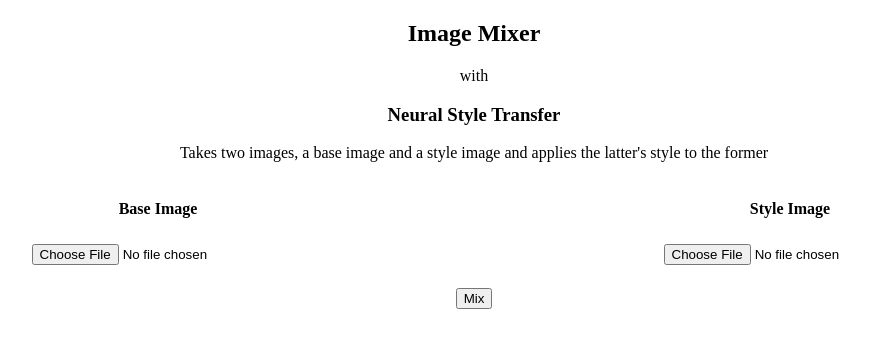
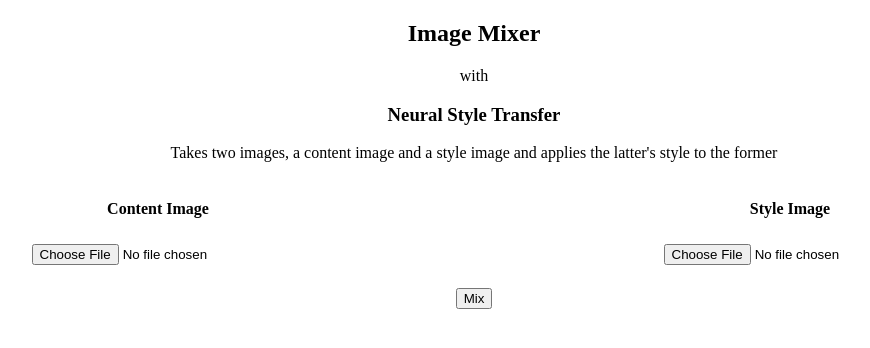
Before and after one commit to KarthikGM05/python_mini_project, a Flask app: template templates/index.html in a window 1280 px wide. Shown: the top 348 px of the page, without its empty margins (166-1036 px from the left). Run offline with Flask 2, Linux system fonts and the light colour scheme; the template is opened without the code that fills it: values that come from a table or form of the project are taken from there, others are empty; some libraries are stand-ins or nearby versions.

Commit message:
Revised changes for Report

```diff
--- a/app.py
+++ b/app.py
@@ -1,26 +1,28 @@
-from flask import Flask, request, render_template, session, redirect, url_for, send_from_directory
-from flask_wtf import FlaskForm
-from wtforms import Form, FileField, validators, SubmitField
-import tensorflow as tf
+import glob
+import os
+import time
+
+import imageio
 import matplotlib.pyplot as plt
 import numpy as np
 import PIL.Image as pil
-import time
-import imageio
-import glob
+import tensorflow as tf
+from flask import (Flask, redirect, render_template, request,
+                   send_from_directory, session, url_for)
+from flask_wtf import FlaskForm
 from werkzeug.utils import secure_filename
-import os
+from wtforms import FileField, Form, SubmitField, validators
 
 app = Flask(__name__)
 app.config.from_object(os.environ['APP_SETTINGS'])
 app.config['UPLOAD_FOLDER'] = '.'
 style_targets = {}
-base_targets = {}
+content_targets = {}
 
 
 class ImageForm(FlaskForm):
-    base = FileField("Base Image", [validators.DataRequired()], render_kw={
-                     'accept': 'image/*', 'onchange': 'readURL(this, "#base-img")', 'style': 'padding: 5px;'})
+    content = FileField("Content Image", [validators.DataRequired()], render_kw={
+                     'accept': 'image/*', 'onchange': 'readURL(this, "#content-img")', 'style': 'padding: 5px;'})
     style = FileField("Style Image", [validators.DataRequired()], render_kw={
                       'accept': 'image/*', 'onchange': 'readURL(this, "#style-img")', 'style': 'padding: 5px;'})
     submit = SubmitField("Mix")
@@ -66,12 +68,12 @@ def gram_matrix(t):
     return result/(num_loc)
 
 
-class StyleBaseModel(tf.keras.models.Model):
-    def __init__(self, style_layers, base_layers):
-        super(StyleBaseModel, self).__init__()
-        self.vgg = transfer_vgg(style_layers + base_layers)
+class StyleContentModel(tf.keras.models.Model):
+    def __init__(self, style_layers, content_layers):
+        super(StyleContentModel, self).__init__()
+        self.vgg = transfer_vgg(style_layers + content_layers)
         self.style_layers = style_layers
-        self.base_layers = base_layers
+        self.content_layers = content_layers
         self.num_style_layers = len(style_layers)
         self.vgg.trainable = False
 
@@ -81,21 +83,21 @@ class StyleBaseModel(tf.keras.models.Model):
         preprocessed_input = tf.keras.applications.vgg19.preprocess_input(
             inputs)
         outputs = self.vgg(preprocessed_input)
-        style_outputs, base_outputs = (outputs[:self.num_style_layers],
+        style_outputs, content_outputs = (outputs[:self.num_style_layers],
                                        outputs[self.num_style_layers:])
 
         style_outputs = [gram_matrix(style_output)
                          for style_output in style_outputs]
 
-        base_dict = {base_name: value
-                     for base_name, value
-                     in zip(self.base_layers, base_outputs)}
+        content_dict = {content_name: value
+                     for content_name, value
+                     in zip(self.content_layers, content_outputs)}
 
         style_dict = {style_name: value
                       for style_name, value
                       in zip(self.style_layers, style_outputs)}
 
-        return {'base': base_dict, 'style': style_dict}
+        return {'content': content_dict, 'style': style_dict}
 
 
 def clip_0_1(image):
@@ -106,17 +108,17 @@ def mse(y, y_hat):
     return tf.reduce_mean((y - y_hat) ** 2)
 
 
-def style_base_loss(outputs):
+def style_content_loss(outputs):
     style_outputs = outputs['style']
-    base_outputs = outputs['base']
+    content_outputs = outputs['content']
     style_loss = tf.add_n([mse(style_outputs[name], style_targets[name])
                            for name in style_outputs.keys()])
     style_loss *= style_weight / num_style_layers
 
-    base_loss = tf.add_n([mse(base_outputs[name], base_targets[name])
-                          for name in base_outputs.keys()])
-    base_loss *= base_weight / num_base_layers
-    loss = style_loss + base_loss
+    content_loss = tf.add_n([mse(content_outputs[name], content_targets[name])
+                          for name in content_outputs.keys()])
+    content_loss *= content_weight / num_content_layers
+    loss = style_loss + content_loss
     return loss
 
 
@@ -132,8 +134,8 @@ def tensor_to_image(tensor):
 @tf.function()
 def train_step(image):
     with tf.GradientTape() as tape:
-        outputs = style_base_model(image)
-        loss = style_base_loss(outputs)
+        outputs = style_content_model(image)
+        loss = style_content_loss(outputs)
         loss += total_variation_weight*tf.image.total_variation(image)
 
     grad = tape.gradient(loss, image)
@@ -143,18 +145,23 @@ def train_step(image):
 
 # Break out the VGG19 network.
 vgg19 = tf.keras.applications.VGG19(include_top=False, weights='imagenet')
-base_layers = ['block5_conv2']
+# Content layer where will pull our feature maps
+content_layers = ['block5_conv2']
+
+# Style layers we are interested in
 style_layers = ['block1_conv1',
                 'block2_conv1',
                 'block3_conv1',
                 'block4_conv1',
                 'block5_conv1']
-num_base_layers = len(base_layers)
+
+num_content_layers = len(content_layers)
 num_style_layers = len(style_layers)
-style_base_model = StyleBaseModel(style_layers, base_layers)
+
+style_content_model = StyleContentModel(style_layers, content_layers)
 optimiser = tf.optimizers.Adam(learning_rate=0.02)
 style_weight = 1e-2
-base_weight = 1e3
+content_weight = 1e3
 total_variation_weight = 30
 
 
@@ -166,19 +173,19 @@ def index():
 
 @app.route("/result", methods=['POST'])
 def result():
-    b = request.files['base']
+    b = request.files['content']
     b.save(b.filename)
     s = request.files['style']
     s.save(s.filename)
-    base = load_img(b.filename)
+    content = load_img(b.filename)
     style = load_img(s.filename)
     global style_targets
-    global base_targets
-    style_targets = style_base_model(style)['style']
-    base_targets = style_base_model(base)['base']
-    image = tf.Variable(base)
+    global content_targets
+    style_targets = style_content_model(style)['style']
+    content_targets = style_content_model(content)['content']
+    image = tf.Variable(content)
     epochs = 20
-    steps_per_epoch = 10
+    steps_per_epoch = 15
     images = []
     step = 0
     for n in range(epochs):
@@ -193,7 +200,7 @@ def result():
         img.save(f"image-{i}.jpeg")
     anim_file = 'res.gif'
     with imageio.get_writer(anim_file, mode='I') as writer:
-        filenames = glob.glob('image*.jpeg')
+        filenames = [f'image-{i}.jpeg' for i in range(epochs * steps_per_epoch)]
         filenames = sorted(filenames)
         last = -1
         for i, filename in enumerate(filenames):
@@ -212,3 +219,6 @@ def result():
 @app.route('/getImage')
 def getImage():
     return send_from_directory(app.config['UPLOAD_FOLDER'], 'res.gif')
+
+if __name__ == 'main':
+    app.run()
--- a/templates/base.html
+++ b/templates/base.html
@@ -14,7 +14,7 @@
         <h3>Neural Style Transfer</h3>
     </div>
     <p style="text-align: center;">
-        Takes two images, a base image and a style image and applies the latter's
+        Takes two images, a content image and a style image and applies the latter's
         style to the former
     </p>
     {% block content %}
--- a/templates/index.html
+++ b/templates/index.html
@@ -5,13 +5,13 @@
     {{ form.hidden_tag() }}
     <div style="display: flex;">
         <div style="text-align: center; flex: 50%;">
-            <label for="base">
-                <h4>{{ form.base.label() }}</h4>
+            <label for="content">
+                <h4>{{ form.content.label() }}</h4>
             </label>
-            {{ form.base() }}
-            <!-- <input type="file" id="base" accept="image/*" onchange="readURL(this, '#base-img')" style="padding: 5px;" /> -->
+            {{ form.content() }}
+            <!-- <input type="file" id="content" accept="image/*" onchange="readURL(this, '#content-img')" style="padding: 5px;" /> -->
             <br />
-            <img id="base-img" src="#" alt="" width="70%" />
+            <img id="content-img" src="#" alt="" width="70%" />
         </div>
         <div style="text-align: center; flex: 50%;">
             <label for="style">
```
Also changed, not shown: 1 other file.
